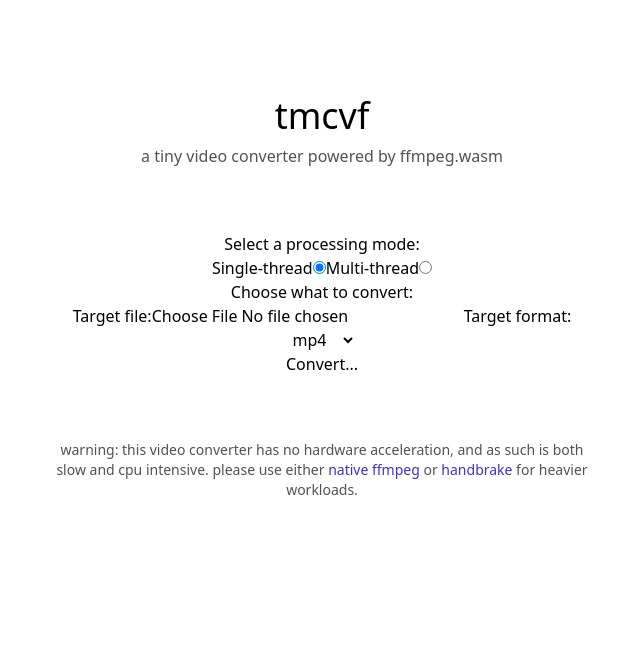
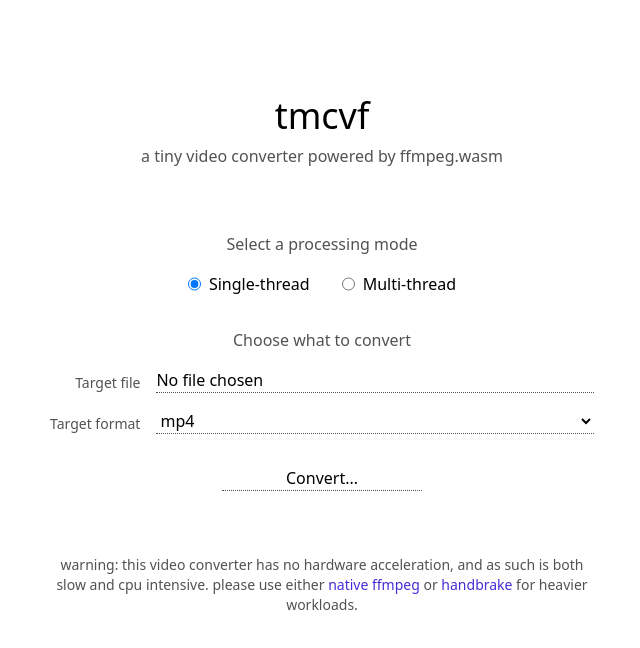
Before and after one commit to ext4cats/tmcvf, a React (Vite) app: page / in a window 1280 px wide. Shown: the top 648 px of the page, without its empty margins (318-958 px from the left). Built offline with nearby package versions, Linux system fonts and the light colour scheme.

Commit message:
add styling for converter form

```diff
--- a/src/components/ConverterForm.tsx
+++ b/src/components/ConverterForm.tsx
@@ -25,40 +25,86 @@ export default function ConverterForm(props: ConverterFormProps) {
 
   return (
     <form onSubmit={onSubmit}>
-      <fieldset>
-        <legend>Select a processing mode:</legend>
-        <label htmlFor="single-thread">Single-thread</label>
+      <fieldset className="my-8">
+        <legend className="text-neutral-600 mb-4">
+          Select a processing mode
+        </legend>
+        <div className="flex gap-8 justify-center">
+          <label
+            className="flex gap-2 hover:cursor-pointer"
+            htmlFor="single-thread"
+          >
             <input
               required
+              className="hover:cursor-pointer"
               type="radio"
               name="processing-mode"
               id="single-thread"
               value="single-thread"
               defaultChecked
             />
-        <label htmlFor="multi-thread">Multi-thread</label>
+            Single-thread
+          </label>
+          <label
+            className="flex gap-2 hover:cursor-pointer"
+            htmlFor="multi-thread"
+          >
             <input
               required
+              className="hover:cursor-pointer"
               type="radio"
               name="processing-mode"
               id="multi-thread"
               value="multi-thread"
             />
+            Multi-thread
+          </label>
+        </div>
       </fieldset>
-      <fieldset>
-        <legend>Choose what to convert:</legend>
-        <label htmlFor="target-file">Target file:</label>
-        <input required type="file" name="target-file" id="target-file" />
-        <label htmlFor="target-format">Target format:</label>
-        <select required name="target-format" id="target-format">
+      <fieldset className="my-8">
+        <legend className="text-neutral-600 mb-4">
+          Choose what to convert
+        </legend>
+        <div className="grid items-end grid-cols-[max-content_auto] gap-4">
+          <label
+            className="justify-self-end text-neutral-600 hover:cursor-pointer text-sm"
+            htmlFor="target-file"
+          >
+            Target file
+          </label>
+          <input
+            required
+            className="border-b border-neutral-600 border-dotted hover:border-solid hover:cursor-pointer file:hidden"
+            type="file"
+            name="target-file"
+            id="target-file"
+          />
+          <label
+            className="justify-self-end text-neutral-600 hover:cursor-pointer text-sm"
+            htmlFor="target-format"
+          >
+            Target format
+          </label>
+          <select
+            required
+            className="border-b border-neutral-600 border-dotted hover:border-solid hover:cursor-pointer"
+            name="target-format"
+            id="target-format"
+          >
             <option value="mp4">mp4</option>
             <option value="webm">webm</option>
             <option value="avi">avi</option>
             <option value="mkv">mkv</option>
             <option value="mov">mov</option>
           </select>
+        </div>
       </fieldset>
-      <button type="submit">Convert...</button>
+      <button
+        className="px-16 border-b border-neutral-600 border-dotted hover:border-solid hover:cursor-pointer"
+        type="submit"
+      >
+        Convert...
+      </button>
     </form>
   );
 }
```
Lines whose indentation alone changed are shown as unchanged.
